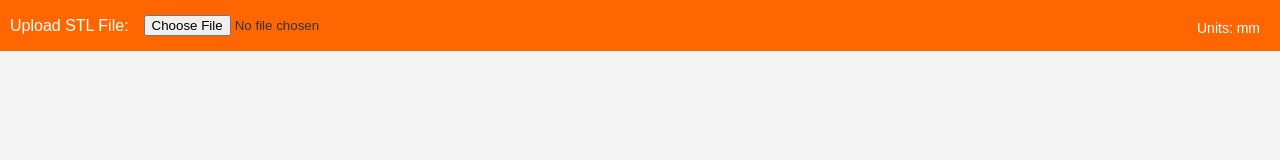
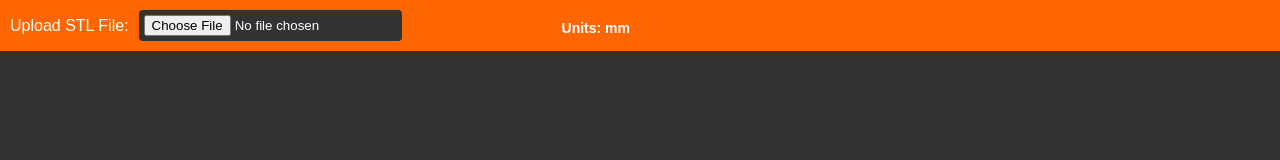
Before and after one commit to israelsu/stl_viewer, a website built with Vite: page index.html in a window 1280 px wide. Built offline with nearby package versions, Linux system fonts and the light colour scheme.

Commit message:
dark mode with bold text for units

```diff
--- a/index.html
+++ b/index.html
@@ -9,7 +9,7 @@
       body {
         margin: 0;
         font-family: Arial, sans-serif;
-        background-color: #f4f4f4;
+        background-color: #333;
         color: #333;
       }
       #app {
@@ -27,8 +27,8 @@
         gap: 10px;
       }
       #file-input {
-        background-color: darkblue);
-        color: #333;
+        background-color: #333;
+        color: white;
         padding: 5px;
         border: none;
         border-radius: 4px;
@@ -40,12 +40,13 @@
       #info {
         position: absolute;
         top: 10px;
-        right: 10px;
+        right: 50%;
         background-color: rgba(255, 102, 0, 0.8);
         color: white;
         padding: 10px;
         border-radius: 4px;
         font-size: 14px;
+        font-weight: bold;
       }
     </style>
   </head>
```
